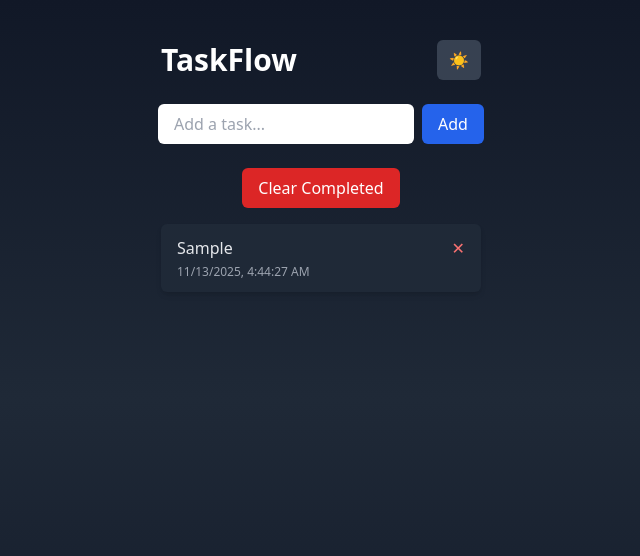
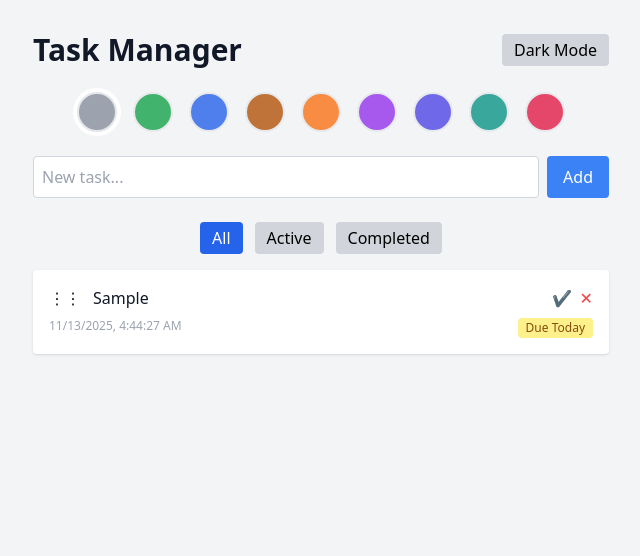
Before and after one commit to TyCorb/taskflow, a React (Create React App) app: page / in a window 1280 px wide. Both pictures are taken after typing "Sample" into the empty fields and a click on the button "Add". Shown: the top 556 px of the page, without its empty margins (319-959 px from the left). Built offline with nearby package versions, Linux system fonts and the light colour scheme.

Commit message:
Initial commit

```diff
--- a/src/App.js
+++ b/src/App.js
@@ -1,162 +1,302 @@
 import React, { useState, useEffect } from "react";
-import { Reorder, motion, AnimatePresence } from "framer-motion";
+import { DragDropContext, Droppable, Draggable } from "@hello-pangea/dnd";
 
-function App() {
+export default function App() {
+  // ----------------------------
+  // LOAD TASKS FROM LOCAL STORAGE
+  // ----------------------------
   const [tasks, setTasks] = useState(() => {
     const saved = localStorage.getItem("tasks");
     return saved ? JSON.parse(saved) : [];
   });
 
-  const [input, setInput] = useState("");
-  const [darkMode, setDarkMode] = useState(true);
-
-  // Persist tasks in localStorage
   useEffect(() => {
     localStorage.setItem("tasks", JSON.stringify(tasks));
   }, [tasks]);
 
-  const addTask = (e) => {
-    e.preventDefault();
-    if (!input.trim()) return;
+  const [taskText, setTaskText] = useState("");
+  const [filter, setFilter] = useState("all");
+  const [editingId, setEditingId] = useState(null);
+  const [editText, setEditText] = useState("");
 
-    const newTask = {
-      id: Date.now(),
-      text: input,
+  // ----------------------------
+  // LIGHT / DARK MODE
+  // ----------------------------
+  const [darkMode, setDarkMode] = useState(() => {
+    const saved = localStorage.getItem("themeMode");
+    if (saved === "dark") return true;
+    if (saved === "light") return false;
+    return window.matchMedia("(prefers-color-scheme: dark)").matches;
+  });
+
+  useEffect(() => {
+    document.documentElement.classList.toggle("dark", darkMode);
+    localStorage.setItem("themeMode", darkMode ? "dark" : "light");
+  }, [darkMode]);
+
+  // ----------------------------
+  // COLOR THEMES
+  // ----------------------------
+  const [theme, setTheme] = useState(
+    localStorage.getItem("colorTheme") || "default"
+  );
+
+  // NEW: hover theme preview
+  const [hoverTheme, setHoverTheme] = useState(null);
+
+  const themeClasses = {
+    default: "bg-gray-100 dark:bg-gray-900",
+    forest: "bg-green-100 dark:bg-green-900",
+    ocean: "bg-blue-100 dark:bg-blue-900",
+    coffee: "bg-amber-100 dark:bg-amber-900",
+    sunset: "bg-orange-100 dark:bg-orange-900",
+    modern1: "bg-purple-100 dark:bg-purple-900",
+    modern2: "bg-indigo-100 dark:bg-indigo-900",
+    modern3: "bg-teal-100 dark:bg-teal-900",
+    modern4: "bg-rose-100 dark:bg-rose-900",
+  };
+
+  const themeSwatches = [
+    { id: "default", color: "bg-gray-400" },
+    { id: "forest", color: "bg-green-600" },
+    { id: "ocean", color: "bg-blue-600" },
+    { id: "coffee", color: "bg-amber-700" },
+    { id: "sunset", color: "bg-orange-500" },
+    { id: "modern1", color: "bg-purple-600" },
+    { id: "modern2", color: "bg-indigo-600" },
+    { id: "modern3", color: "bg-teal-600" },
+    { id: "modern4", color: "bg-rose-600" },
+  ];
+
+  const selectTheme = (id) => {
+    setTheme(id);
+    localStorage.setItem("colorTheme", id);
+  };
+
+  // ----------------------------
+
+  const addTask = () => {
+    if (!taskText.trim()) return;
+
+    setTasks([
+      ...tasks,
+      {
+        id: crypto.randomUUID(),
+        text: taskText,
         completed: false,
         createdAt: new Date().toLocaleString(),
+        dueDate: new Date().toISOString().split("T")[0],
+      },
+    ]);
+
+    setTaskText("");
   };
 
-    setTasks([...tasks, newTask]);
-    setInput("");
+  const toggleTask = (id) =>
+    setTasks(
+      tasks.map((t) => (t.id === id ? { ...t, completed: !t.completed } : t))
+    );
+
+  const deleteTask = (id) => setTasks(tasks.filter((t) => t.id !== id));
+
+  const startEditing = (task) => {
+    setEditingId(task.id);
+    setEditText(task.text);
   };
 
-  const toggleTask = (id) => {
-    setTasks(
-      tasks.map((task) =>
-        task.id === id ? { ...task, completed: !task.completed } : task
-      )
-    );
+  const saveEdit = (id) => {
+    setTasks(tasks.map((t) => (t.id === id ? { ...t, text: editText } : t)));
+    setEditingId(null);
   };
 
-  const deleteTask = (id) => {
-    setTasks(tasks.filter((task) => task.id !== id));
+  const filtered = tasks.filter((task) => {
+    if (filter === "active") return !task.completed;
+    if (filter === "completed") return task.completed;
+    return true;
+  });
+
+  const handleDragEnd = (result) => {
+    if (!result.destination) return;
+
+    const items = [...tasks];
+    const [moved] = items.splice(result.source.index, 1);
+    items.splice(result.destination.index, 0, moved);
+    setTasks(items);
   };
 
-  const clearCompleted = () => {
-    setTasks(tasks.filter((task) => !task.completed));
+  const badgeFor = (task) => {
+    const today = new Date().toISOString().split("T")[0];
+    if (task.dueDate === today) return "Due Today";
+    if (task.dueDate < today) return "Overdue";
+    return null;
   };
 
   return (
-    <motion.div
-      initial={{ opacity: 0, y: 20 }}
-      animate={{ opacity: 1, y: 0 }}
-      transition={{ duration: 0.6 }}
-      className={`min-h-screen flex flex-col items-center pt-10 px-2 transition-colors duration-700 ${
-        darkMode
-          ? "bg-gradient-to-b from-gray-900 via-gray-800 to-gray-900 text-white"
-          : "bg-gradient-to-b from-gray-100 via-gray-200 to-gray-100 text-gray-900"
-      }`}
+    <div
+      className={`
+        min-h-screen flex flex-col items-center p-8
+        text-gray-900 dark:text-gray-100
+        transition-colors duration-300
+        ${themeClasses[hoverTheme || theme]}
+      `}
     >
-      {/* Header with dark mode toggle */}
-      <div className="flex justify-between items-center w-80 mb-6">
-        <h1 className="text-3xl font-bold">TaskFlow</h1>
-        <motion.button
+      {/* HEADER */}
+      <div className="w-full max-w-xl flex justify-between items-center mb-6">
+        <h1 className="text-3xl font-bold">Task Manager</h1>
+
+        <button
           onClick={() => setDarkMode(!darkMode)}
-          whileTap={{ scale: 0.9, rotate: 10 }}
-          className="px-3 py-2 rounded-md bg-gray-700 text-white hover:bg-gray-600 dark:bg-gray-200 dark:text-black"
+          className="px-3 py-1 rounded bg-gray-300 dark:bg-gray-700
+                     text-black dark:text-white transition"
         >
-          {darkMode ? "☀️" : "🌙"}
-        </motion.button>
+          {darkMode ? "Light Mode" : "Dark Mode"}
+        </button>
       </div>
 
-      {/* Add task form */}
-      <form onSubmit={addTask} className="flex gap-2 mb-6">
+      {/* THEME SELECTOR */}
+      <div className="flex flex-wrap justify-center gap-4 mb-6">
+        {themeSwatches.map(({ id, color }) => (
+          <button
+            key={id}
+            onClick={() => selectTheme(id)}
+            onMouseEnter={() => setHoverTheme(id)}
+            onMouseLeave={() => setHoverTheme(null)}
+            className={`
+              w-10 h-10 rounded-full border-2
+              ${color}
+              ${theme === id ? "ring-4 ring-white dark:ring-black" : "opacity-80"}
+              transition transform hover:scale-125
+            `}
+            title={id}
+          />
+        ))}
+      </div>
+
+      {/* ADD TASK */}
+      <div className="flex gap-2 mb-6 w-full max-w-xl">
         <input
-          value={input}
-          onChange={(e) => setInput(e.target.value)}
-          placeholder="Add a task..."
-          className="px-4 py-2 rounded-md text-black w-64"
+          value={taskText}
+          onChange={(e) => setTaskText(e.target.value)}
+          onKeyDown={(e) => e.key === "Enter" && addTask()}
+          className="border p-2 rounded w-full bg-white dark:bg-gray-800
+                     border-gray-300 dark:border-gray-700"
+          placeholder="New task..."
         />
         <button
-          type="submit"
-          className="bg-blue-600 hover:bg-blue-700 px-4 py-2 rounded-md text-white"
+          onClick={addTask}
+          className="px-4 py-2 bg-blue-500 text-white rounded"
         >
           Add
         </button>
-      </form>
+      </div>
 
-      {/* Clear completed button */}
+      {/* FILTERS */}
+      <div className="flex gap-3 mb-4">
+        {["all", "active", "completed"].map((f) => (
           <button
-        onClick={clearCompleted}
-        className="bg-red-600 hover:bg-red-700 px-4 py-2 rounded-md mb-4 text-white"
+            key={f}
+            onClick={() => setFilter(f)}
+            className={`
+              px-3 py-1 rounded transition
+              ${
+                filter === f
+                  ? "bg-blue-600 text-white"
+                  : "bg-gray-300 dark:bg-gray-700 text-black dark:text-white"
+              }
+            `}
           >
-        Clear Completed
+            {f[0].toUpperCase() + f.slice(1)}
           </button>
+        ))}
+      </div>
 
-      {/* Drag-and-drop task list */}
-      <Reorder.Group
-        axis="y"
-        values={tasks}
-        onReorder={setTasks}
-        className="w-80 space-y-3"
+      {/* TASK LIST */}
+      <DragDropContext onDragEnd={handleDragEnd}>
+        <Droppable droppableId="tasks">
+          {(provided) => (
+            <ul
+              className="w-full max-w-xl space-y-3"
+              {...provided.droppableProps}
+              ref={provided.innerRef}
             >
-        <AnimatePresence>
-          {tasks.map((task) => (
-            <Reorder.Item
-              key={task.id}
-              value={task}
-              layout
-              className={`flex flex-col px-4 py-3 rounded-md shadow-md transition-all duration-500 ${
-                darkMode ? "bg-gray-800 text-gray-200" : "bg-white text-gray-900"
+              {filtered.map((task, index) => (
+                <Draggable key={task.id} draggableId={task.id} index={index}>
+                  {(provided, snapshot) => (
+                    <li
+                      ref={provided.innerRef}
+                      {...provided.draggableProps}
+                      className={`p-4 rounded shadow bg-white dark:bg-gray-800
+                                  transition-colors duration-200 ${
+                                    snapshot.isDragging
+                                      ? "scale-[1.02] will-change-transform"
+                                      : ""
                                   }`}
-              whileHover={{
-                scale: 1.02,
-                boxShadow: "0px 8px 20px rgba(0,0,0,0.25)",
-              }}
-              whileTap={{ scale: 0.98 }}
-              whileDrag={{
-                scale: 1.05,
-                boxShadow: "0px 12px 30px rgba(0,0,0,0.35)",
-              }}
                     >
-              <motion.div
-                layout
-                initial={{ opacity: 0, y: 10 }}
-                animate={{ opacity: 1, y: 0 }}
-                exit={{ opacity: 0, x: 50 }}
-                transition={{ duration: 0.2 }}
-                className="w-full"
+                      <div className="flex items-center justify-between">
+                        <span
+                          {...provided.dragHandleProps}
+                          className="cursor-grab pr-3"
                         >
-                <div className="flex justify-between items-center">
+                          ⋮⋮
+                        </span>
+
+                        {editingId === task.id ? (
+                          <input
+                            className="border p-1 rounded w-full bg-white dark:bg-gray-700"
+                            value={editText}
+                            onChange={(e) => setEditText(e.target.value)}
+                            onBlur={() => saveEdit(task.id)}
+                            autoFocus
+                          />
+                        ) : (
                           <span
-                    onClick={() => toggleTask(task.id)}
-                    className={`cursor-pointer ${
-                      task.completed
-                        ? "line-through text-gray-500"
-                        : darkMode
-                        ? "text-gray-200"
-                        : "text-gray-900"
+                            onClick={() => startEditing(task)}
+                            className={`flex-1 cursor-pointer ${
+                              task.completed ? "line-through text-gray-400" : ""
                             }`}
                           >
                             {task.text}
                           </span>
+                        )}
+
+                        <div className="flex gap-2 pl-2">
+                          <button onClick={() => toggleTask(task.id)}>
+                            {task.completed ? "↺" : "✔"}
+                          </button>
                           <button
                             onClick={() => deleteTask(task.id)}
-                    className="text-red-400 hover:text-red-600"
+                            className="text-red-500"
                           >
                             ✕
                           </button>
                         </div>
-                <div className="text-xs text-gray-400 mt-1">
-                  {task.createdAt}
                       </div>
-              </motion.div>
-            </Reorder.Item>
+
+                      <div className="text-xs text-gray-400 mt-2 flex justify-between">
+                        <span>{task.createdAt}</span>
+
+                        {badgeFor(task) && (
+                          <span
+                            className={`px-2 py-0.5 rounded text-xs ${
+                              badgeFor(task) === "Overdue"
+                                ? "bg-red-300 dark:bg-red-800 text-red-900 dark:text-red-300"
+                                : "bg-yellow-200 dark:bg-yellow-700 text-yellow-800 dark:text-yellow-200"
+                            }`}
+                          >
+                            {badgeFor(task)}
+                          </span>
+                        )}
+                      </div>
+                    </li>
+                  )}
+                </Draggable>
               ))}
-        </AnimatePresence>
-      </Reorder.Group>
-    </motion.div>
+
+              {provided.placeholder}
+            </ul>
+          )}
+        </Droppable>
+      </DragDropContext>
+    </div>
   );
 }
-
-export default App;
--- a/tailwind.config.js
+++ b/tailwind.config.js
@@ -1,11 +1,6 @@
-/** @type {import('tailwindcss').Config} */
 module.exports = {
-  darkMode: 'class', // <-- enables dark/light toggle
-  content: [
-    "./src/**/*.{js,jsx,ts,tsx}",
-  ],
-  theme: {
-    extend: {},
-  },
+  darkMode: "class",
+  content: ["./src/**/*.{js,jsx,ts,tsx}"],
+  theme: { extend: {} },
   plugins: [],
-}
+};
```
Lines whose indentation alone changed are shown as unchanged.
